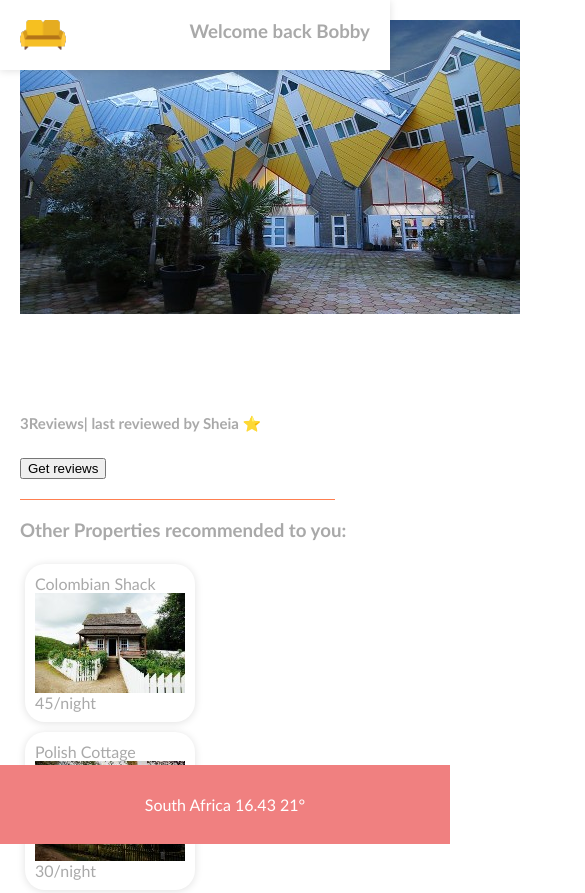
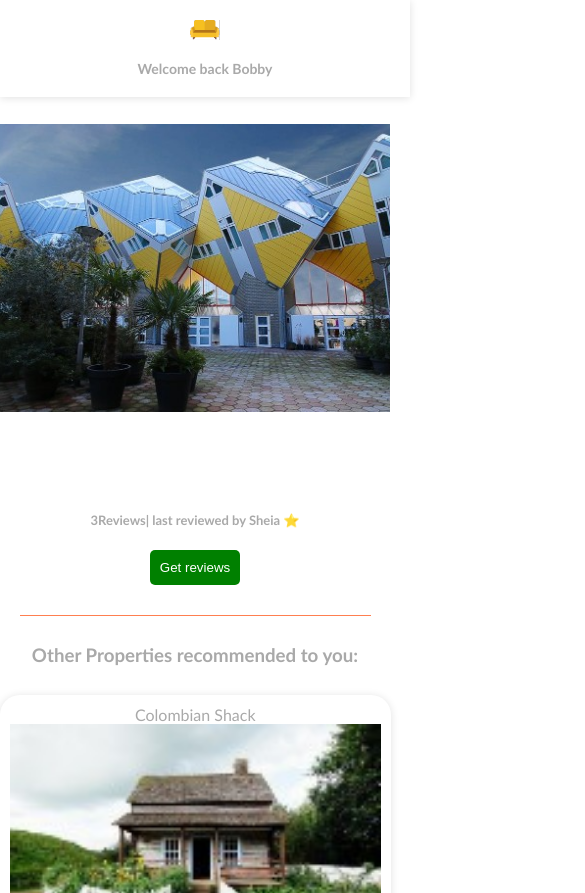
Before and after one commit to Lee-04-Git/-CS20240156_WFC2407_A_Lee-Maalgraaff_DJS09, a website built with Vite: page index.html in a window 390 px wide. Shown: the top 893 px of the page, 585 px wide, since content can reach past the window. Built offline with nearby package versions, Linux system fonts and the light colour scheme.

Commit message:
added responsive styles for navbar, cards, images, and footer

```diff
--- a/src/style.css
+++ b/src/style.css
@@ -1,84 +1,216 @@
+/* Global Styles */
 body {
   display: flex;
+  flex-direction: column;
   margin: 0;
   padding: 0;
-  font-family: "Trebuchet MS", "Lucida Sans Unicode", "Lucida Grande",
-    "Lucida Sans", Arial;
-  color: darkgrey;
-  flex-direction: column;
+  font-family: "Trebuchet MS", "Lucida Sans Unicode", "Lucida Grande", "Lucida Sans", Arial;
+  color: rgb(169,169,169);
 }
 
+/* Container adjustments for responsive alignment */
 .container {
-  margin: 20px;
+  margin: 20px 0;
+  display: flex;
+  flex-direction: column;
+  align-items: center;
 }
 
+.container img {
+  width: 100%;
+}
+
+/* Navbar remains fixed and adjusts padding for smaller screens */
 .nav-bar {
   width: 100%;
-  position: fixed; /* Fixed position to keep it at the top */
-  top: 0; /* Align to the top of the page */
-  left: 0; /* Stretch to the left edge */
-  right: 0; /* Stretch to the right edge */
-  background-color: white;
+  position: fixed;
+  top: 0;
+  left: 0;
+  right: 0;
+  background-color: rgb(255,255,255);
   box-shadow: rgb(0 0 0 / 12%) 0 1px 8px;
   display: flex;
   justify-content: space-between;
-  z-index: 1000; /* Keeps navbar on top of other content */
+  padding: 10px 20px;
+  z-index: 1000;
 }
 
+/* Adjust logo size for smaller screens */
 .logo {
   height: 30px;
   width: 46px;
-  background-size: 47px;
+  background-size: contain;
   background-image: url("../images/sofa.png");
-  margin: 20px;
+  margin: 10px;
 }
 
 .user-container {
   margin: 20px;
-}
-.user-container {
-  margin: 20px;
+  font-size: 14px; /* Scale font size for smaller screens */
 }
 
+/* Properties section updated for stacking */
 .properties {
   display: flex;
   flex-wrap: wrap;
+  justify-content: center; /* Center cards */
+  gap: 10px; /* Add spacing between cards */
 }
 
+/* Responsive card styling */
 .card {
-  width: 150px;
-  margin: 5px;
+  width: 100%;
+  max-width: 300px; /* Prevent overly large cards */
+  margin: 10px auto; /* Center each card and add vertical spacing */
   border-radius: 20px;
   padding: 10px;
   box-shadow: rgb(0 0 0 / 12%) 0 1px 8px;
+  text-align: center; /* Center-align content for better readability */
 }
 
+.card img {
+  width: 100%;
+  height: auto; /* Maintain aspect ratio */
+}
+
+/* Footer remains full-width and scales padding */
 .footer {
   width: 100%;
-  background-color: lightcoral;
-  position: absolute;
-  bottom: 0;
+  background-color: rgb(240,128,128);
   text-align: center;
-  padding: 30px;
-  color: white;
+  padding: 30px 0;
+  color: rgb(255,255,255);
+  position: static; /* Ensure it doesn’t overlap content */
 }
 
+/* Review cards align better for smaller screens */
 .review-card {
   padding: 10px;
 }
 
 .reviews {
   display: flex;
+  flex-wrap: wrap; /* Adjust for smaller screens */
+  justify-content: center; /* Center-align reviews */
   padding: 10px;
 }
 
 .break {
   height: 1px;
   width: 90%;
-  background-color: coral;
+  background-color: rgb(255,127,80);
+  margin: 10px auto; /* Center the break line */
+}
+
+button {
+  background-color: rgb(0,128,0);
+  color: rgb(255,255,255);
+  border-radius: 5px;
+  border: none;
+  padding: 10px;
+}
+
+button:hover {
+  background-color: rgb(218,165,32);
 }
 
 #reviews {
   font-size: 15px;
   margin-top: 100px;
 }
+
+/* Responsive design for smaller screens */
+@media (max-width: 768px) {
+  .nav-bar {
+    flex-direction: column; /* Stack navbar items */
+    align-items: center;
+  }
+
+  .logo {
+    margin: 10px auto; /* Center logo */
+  }
+
+  .user-container {
+    margin: 10px 0;
+  }
+
+  .properties {
+    flex-direction: column; /* Stack cards in a single column */
+    align-items: center; /* Center-align the column */
+  }
+
+  .card {
+    max-width: 90%; /* Take most of the screen width */
+  }
+
+  .footer {
+    padding: 15px; /* Reduce padding */
+    font-size: 12px 0; /* Smaller text */
+  }
+
+  #reviews {
+    font-size: 13px; /* Scale font size for readability */
+  }
+}
+
+.main-image {
+  margin-top: 80px; /* Add space below the fixed navbar */
+  max-width: 100%; /* Ensure the image is responsive */
+  height: auto; /* Maintain aspect ratio */
+  display: block; /* Prevent inline spacing issues */
+  object-fit: cover; /* Ensure the image fits nicely within its container */
+}
+
+.main-image img {
+  margin-top: 1rem; /* Space between navbar and image (adjustable) */
+  width: 100%; /* Make the image fill the container's width */
+  height: 40rem; /* Increase the height to make the image larger */
+  object-fit: cover; /* Ensure the image covers the area properly */
+}
+
+
+@media (max-width: 480px) {
+  .nav-bar {
+    padding: 10px;
+  }
+
+  .logo {
+    width: 30px;
+    height: 20px; /* Scale down logo */
+  }
+
+  .properties {
+    flex-direction: column; /* Maintain stacking for small screens */
+    align-items: center;
+  }
+
+  .card {
+    max-width: 95%; /* Ensure cards fit smaller screens */
+  }
+
+  .footer {
+    font-size: 10px; /* Smaller text for compact devices */
+  }
+}
+
+/* Responsive adjustments */
+@media (max-width: 1024px) {
+  .main-image img {
+    height: 35rem; /* Adjusted for a medium screen */
+    margin-top: 3rem; /* Slightly larger margin for medium screens */
+  }
+}
+
+@media (max-width: 768px) {
+  .main-image img {
+    height: 25rem; /* Decreased height for smaller screens */
+    margin-top: 2rem; /* Adjust space for smaller screens */
+  }
+}
+
+@media (max-width: 480px) {
+  .main-image img {
+    height: 18rem; /* Further decrease height for very small screens */
+    margin-top: 1.5rem; /* Slightly less margin on very small screens */
+  }
+}
```
